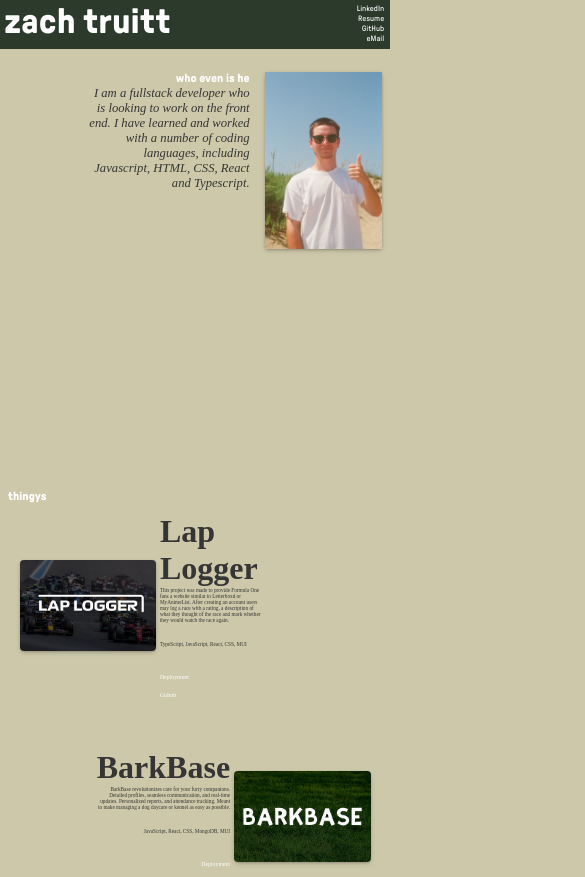
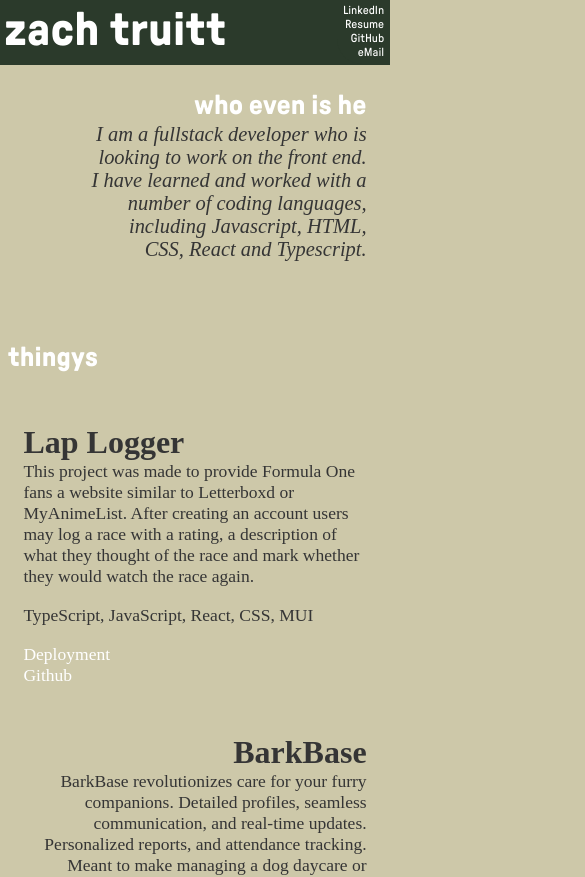
Before and after one commit to ttiurt/portfolio, a React (Vite) app: page / in a window 390 px wide. Shown: the top 877 px of the page, 585 px wide, since content can reach past the window. Built offline with nearby package versions, Linux system fonts and the light colour scheme; a web font is replaced by a local one.

Commit message:
mobile adjustments

```diff
--- a/src/components/Hero/Hero.module.css
+++ b/src/components/Hero/Hero.module.css
@@ -18,3 +18,26 @@
   position: fixed;
   right: 0;
 }
+
+@media (max-width: 1080px) {
+  .HERO {
+    display: flex;
+    font-family: gtPressura;
+    color: white;
+    font-size: 6vw;
+    background: #2b3a2b;
+    width: 100%;
+    justify-content: space-between;
+  }
+
+  .HERO > h1 {
+    margin: 0;
+    padding-left: 1vw;
+    padding-bottom: 1vw;
+  }
+
+  .nav {
+    position: fixed;
+    right: 0;
+  }
+}
--- a/src/components/MoreMe/MoreMe.module.css
+++ b/src/components/MoreMe/MoreMe.module.css
@@ -59,3 +59,10 @@
 .mmB5 {
   grid-area: mmB5;
 }
+
+
+@media (max-width: 1080px){
+  .mmCntnr {
+    display: none;
+  }
+}
--- a/src/components/MyProjects/MyProject.jsx
+++ b/src/components/MyProjects/MyProject.jsx
@@ -22,7 +22,6 @@ const MyProjects = () => {
           <a href="https://github.com/ttiurt/laplogger-face" target="_blank" rel="noopener noreferrer">Github</a>
         </div>
       </div>
-      <br />
       <div className={styles.thngRight}>
         <div className={styles.TRimg}>
           <img src="/BBbanner.png" alt="BarkBase" />
--- a/src/components/MyProjects/MyProjects.module.css
+++ b/src/components/MyProjects/MyProjects.module.css
@@ -112,3 +112,118 @@
 .TRinfo > a {
   font-size: 1.5vw;
 }
+
+@media (max-width: 1080px) {
+  .thngsTitle{
+    font-family: gtPressura;
+    text-align: left;
+    align-items: center;
+    font-size: 3.5vw;
+    padding-left: 2vw;
+    padding-top: 2.5vw;
+  }
+
+  .thngsTitle > h1 {
+    margin: 0;
+  }
+
+  .thngLeft {
+    margin-top: 10vw;
+    margin-bottom: 10vw;
+    padding-left: 5vw;
+    padding-right: 5vw;
+    padding-top: 2.5vw;
+    display: grid;
+    grid-template-columns: 1fr;
+    grid-template-rows: 1fr 1fr;
+    grid-auto-columns: 1fr;
+    gap: 0px 0px;
+    grid-auto-flow: row;
+    grid-template-areas:
+      "TLinfo"
+      "TLinfo";
+  }
+
+  .TLimg {
+    grid-area: TLimg;
+    display: none;
+  }
+
+  .TLimg > img {
+    display: none;
+  }
+
+  .TLinfo {
+    padding-left: 1vw;
+    grid-area: TLinfo;
+    justify-self: start;
+    align-self: start;
+    color: #353535;
+    text-align: left;
+    font-family: "adelle", serif;
+    font-weight: 400;
+  }
+
+  .TLinfo > h1 {
+    margin: 0;
+  }
+
+  .TLinfo > p {
+    font-size: 4.5vw;
+    margin: 0;
+  }
+
+  .TLinfo > a {
+    font-size: 4.5vw;
+  }
+
+  .thngRight {
+    margin-top: 10vw;
+    margin-bottom: 10vw;
+    padding-left: 5vw;
+    padding-right: 5vw;
+    padding-top: 2.5vw;
+    display: grid;
+    grid-template-columns: 1fr ;
+    grid-template-rows: 1fr 1fr;
+    grid-auto-columns: 1fr;
+    gap: 0px 0px;
+    grid-auto-flow: row;
+    grid-template-areas:
+      "TRinfo"
+      "TRinfo";
+  }
+
+  .TRimg {
+    grid-area: TRimg;
+    display: none;
+  }
+
+  .TRimg > img {
+    display: none;
+  }
+
+  .TRinfo {
+    padding-right: 1vw;
+    grid-area: TRinfo;
+    justify-self: start;
+    align-self: start;
+    color: #353535;
+    text-align: right;
+    font-family: "adelle", serif;
+    font-weight: 400;
+  }
+
+  .TRinfo > h1 {
+    margin: 0;
+  }
+
+  .TRinfo > p {
+    font-size: 4.5vw;
+    margin: 0;
+  }
+
+  .TRinfo > a {
+    font-size: 4.5vw;
+  }
+}
--- a/src/components/Nav/Nav.module.css
+++ b/src/components/Nav/Nav.module.css
@@ -26,3 +26,34 @@ a {
   font-family: gtPressura;
   margin: 0;
 }
+
+@media (max-width: 1080px) {
+  .hat {
+    display: flex;
+    z-index: 10;
+    justify-content: right;
+  }
+
+  .links {
+    border-radius: 0 0 0 25px ;
+    width: 12vw;
+    font-family: gtPessura;
+    padding-right: 1.5vw;
+    align-items: end;
+    text-align: right;
+    font-size: 3vw;
+    background: #2b3a2b;
+    padding-top: 1vw;
+    padding-bottom: 1vw;
+  }
+
+  a {
+    text-decoration: none;
+    color: #ffffff;
+  }
+
+  .links > p {
+    font-family: gtPressura;
+    margin: 0;
+  }
+}
--- a/src/components/Skills/Skills.module.css
+++ b/src/components/Skills/Skills.module.css
@@ -35,3 +35,43 @@
   width: 8vw;
   padding-bottom: 1vw;
 }
+
+@media (max-width: 1080px) {
+  .sklstitle{
+    font-family: gtPressura;
+    text-align: left;
+    align-items: center;
+    font-size: 3.5vw;
+    padding-left: 2vw;
+    padding-top: 2.5vw;
+  }
+
+  .sklstitle > h1 {
+    margin: 0;
+  }
+
+  /* .sklsicons {
+    display: flex;
+    flex-direction: column;
+    justify-content: space-evenly;
+  } */
+
+  .iconsimg {
+    width: 10vw;
+    height: auto;
+    margin: 1vw;
+  }
+
+  #mongo {
+    width: 4.5vw;
+  }
+
+  #sql {
+    width: 8vw;
+  }
+
+  #vite {
+    width: 8vw;
+    padding-bottom: 1vw;
+  }
+}
--- a/src/pages/Home/Home.module.css
+++ b/src/pages/Home/Home.module.css
@@ -29,6 +29,7 @@
   font-size: 3vw;
   margin-top: 4vw;
   padding: 2vw 2vw 0 7.5vw;
+  flex-direction: row;
 }
 
 .ABOUTtitle {
@@ -89,3 +90,68 @@
   justify-content: space-evenly;
   padding-bottom: 10vw;
 }
+
+@media (max-width: 1080px) {
+  .container {
+    width: 100%;
+    color: white;
+    display: grid;
+    grid-template-columns: 1fr;
+    grid-template-rows: .25fr 1fr .25fr .1fr;
+    grid-auto-columns: 1fr;
+    gap: 0px 0px;
+    grid-auto-flow: row;
+    grid-template-areas:
+      "ABOUT"
+      "PRJCT"
+      "PRJCT"
+      "SKILLS"
+      "MOREME";
+  }
+
+  .ABOUT {
+    font-family: "adelle", serif;
+    font-weight: 400;
+    font-style: italic;
+    grid-area: ABOUT;
+    display: flex;
+    color: #353535;
+    text-align: right;
+    font-size: 3vw;
+    margin-top: 4vw;
+    padding: 2vw 2vw 0 7.5vw;
+    flex-direction: column;
+  }
+
+  .ABOUTtitle {
+    font-family: gtPressura;
+    font-style: normal;
+    color: white;
+    font-size: 3.5vw;
+  }
+
+  .ABOUTtitle > h1 {
+    margin: 0;
+  }
+
+  .ABOUTmain {
+    display: flex;
+    flex-direction: column;
+    padding-right: 4vw;
+  }
+
+  .ABOUTmain > p {
+    align-self: start;
+    font-size: 5.25vw;
+    padding-left: 15vw;
+    margin: 0;
+  }
+
+  .ABOUTimg {
+    display: none;
+  }
+
+  .ABOUT > img {
+    display: none;
+  }
+}
```
